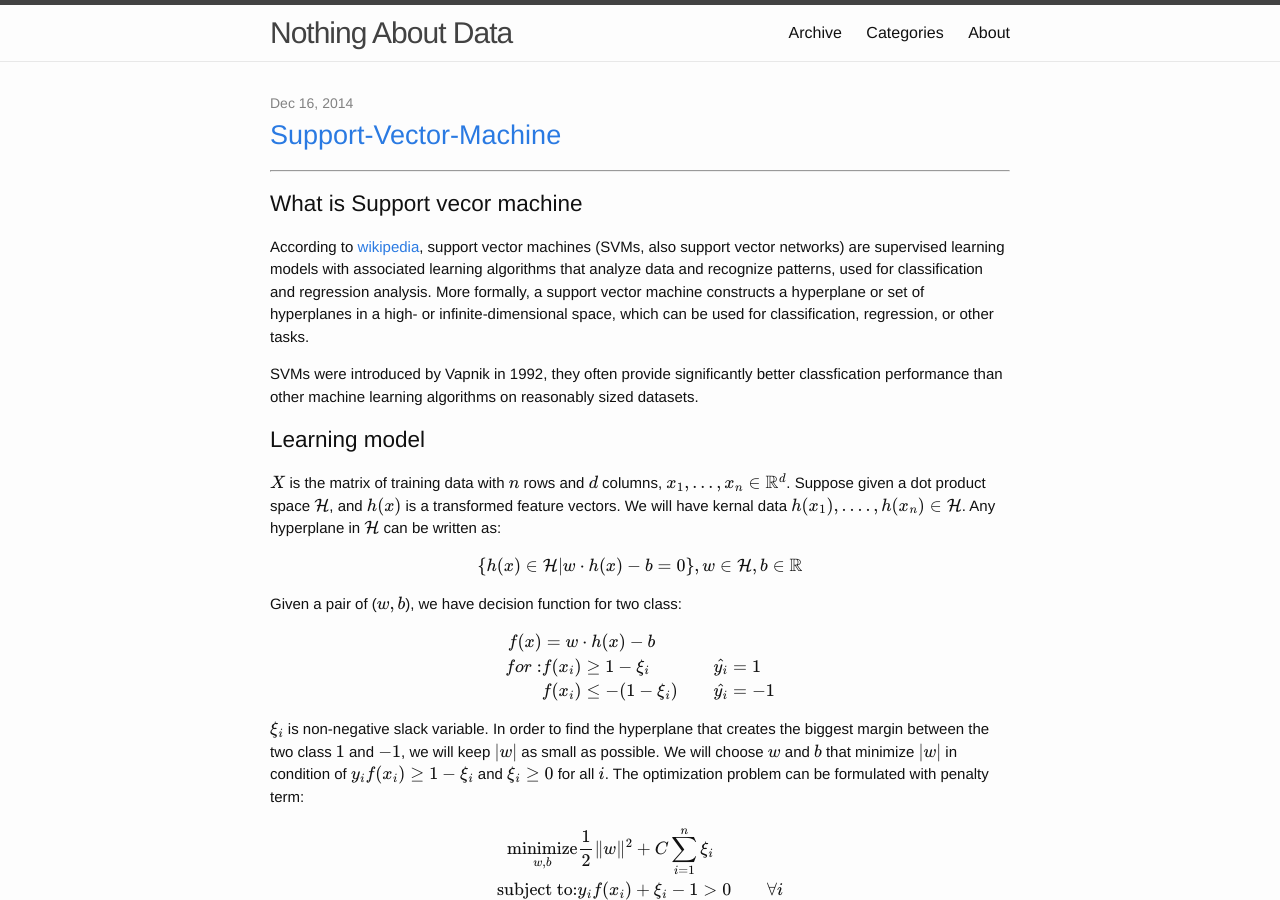
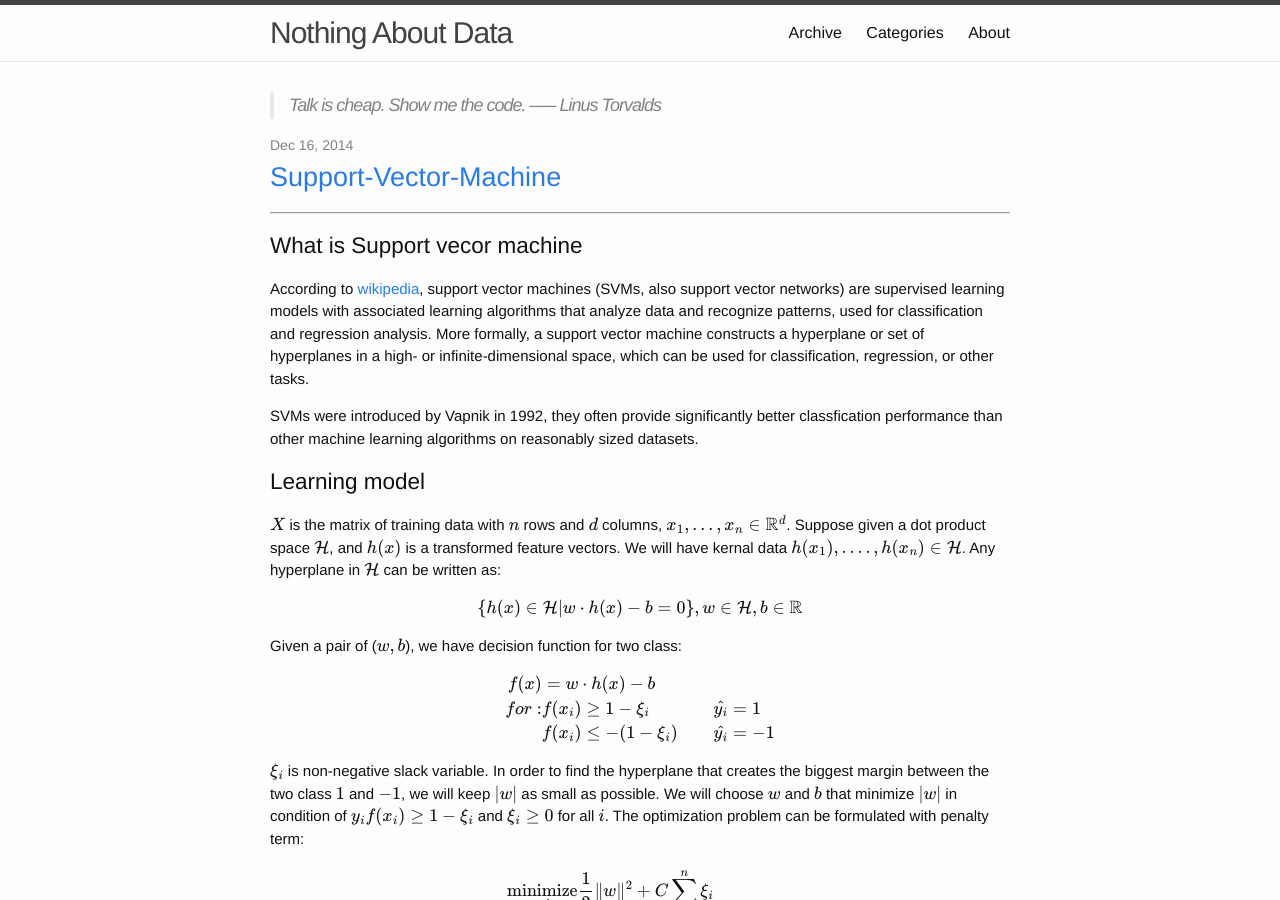
Before and after one commit to dada889/dada889.github.io, a Jekyll site: the page built from index.md, in a window 1280 px wide and 900 px high. Built offline with Jekyll 4.4.1, drawn with Linux system fonts in a browser that asks for light colours; formulas are drawn with MathJax 3.

Commit message:
Update index.md

```diff
--- a/index.md
+++ b/index.md
@@ -2,7 +2,7 @@
 layout: default
 ---
 
-
+> Talk is cheap. Show me the code. ----- Linus Torvalds
 
 
 <div class="home">
```
